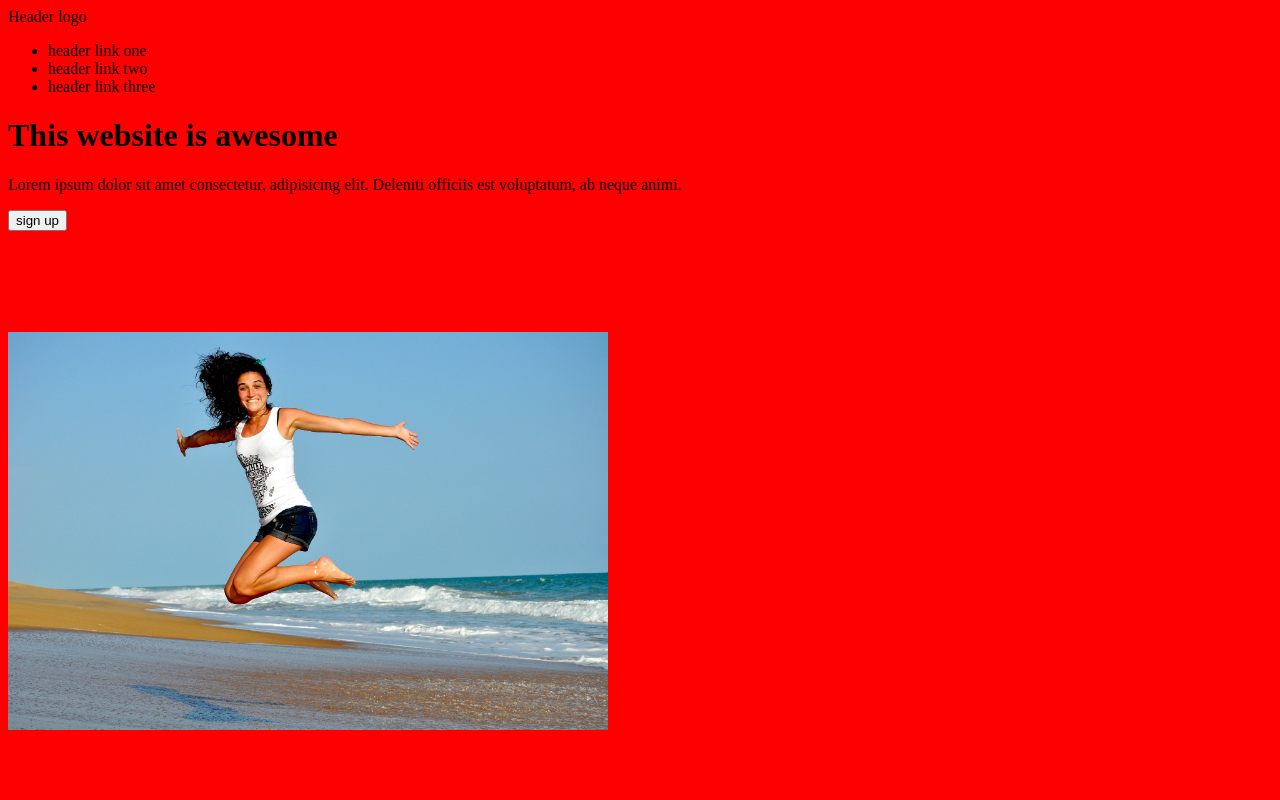
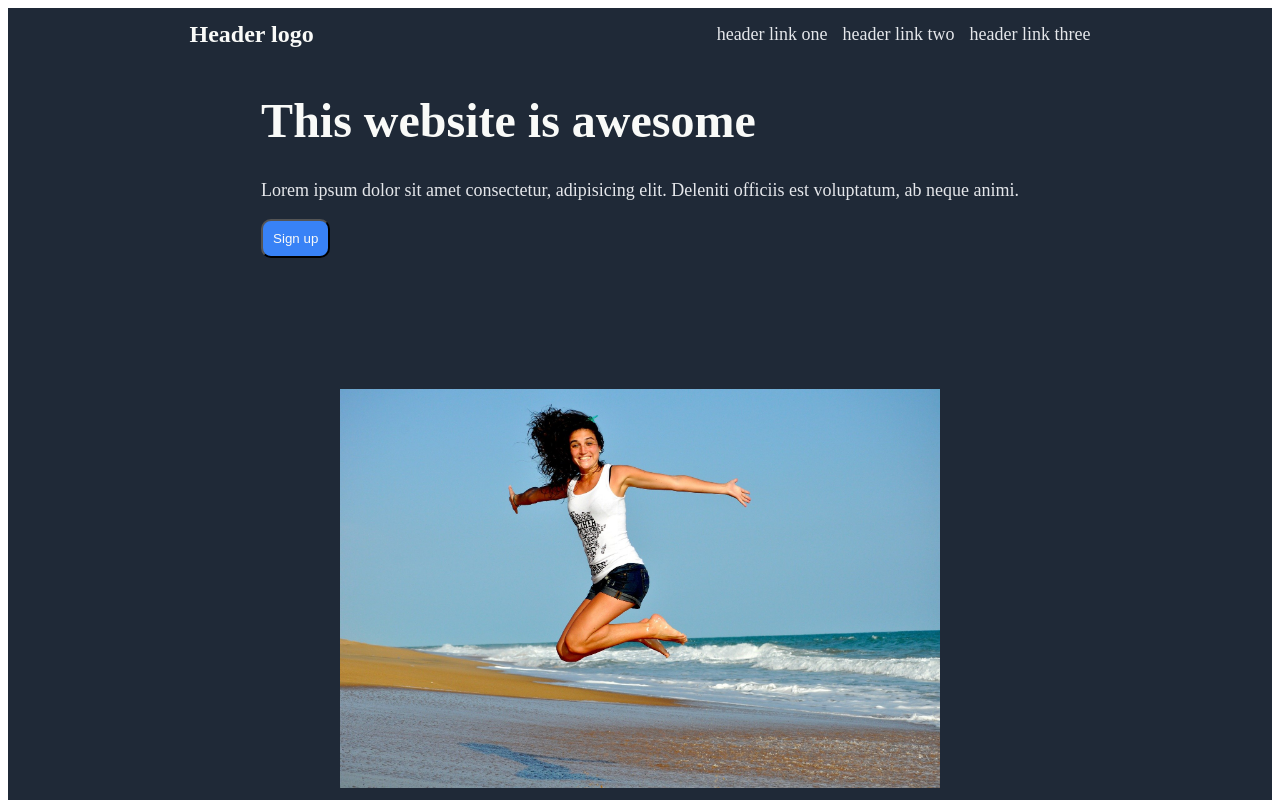
Before and after one commit to aldohu/projectlandingpageodin, a plain HTML site: page index.html in a window 1280 px wide. Shown: the top 800 px of the page. Drawn offline with Linux system fonts and the light colour scheme.

Commit message:
add style for header

```diff
--- a/css/style.css
+++ b/css/style.css
@@ -4,7 +4,7 @@
 }
 
 img {
-    width: 300px;
+    width: 250px;
     height: auto;
 }
 
@@ -14,12 +14,60 @@ img {
     object-fit: contain;
 }
 header {
-    background: 1F2937;
+    background: #1F2937;
 
 }
 .head {
-    background: 1F2937;
+    background-color: #1F2937;
 }
-body {
-    background: red;
+.logo {
+    color: #F9FAF8;
+    font-size: 24px;
+    font-weight: bold;
 }
+.head {
+    display: flex;
+    justify-content: space-around;
+
+    align-items: center;
+}
+
+ul {
+    display: flex;
+    justify-content: space-between;
+    gap: 15px;
+}
+ul li {
+    list-style-type: none;
+    font-size: 18px;
+    color: #E5E7EB;
+}
+.hero-main {
+    display: flex;
+    align-items: center;
+    justify-content: center;
+    flex-wrap: wrap;
+    gap: 30px;
+}
+h1 {
+    font-size: 48px;
+    font-weight: 900;
+    color: #F9FAF8;
+}
+
+.hero-main p {
+    font-size: 18px;
+    color: #E5E7EB;
+}
+.btn {
+    color: #F9FAF8;
+    background: #3882f6;
+    padding: 10px;
+   /* border: 2px solid #F9FAF8;*/
+    border-radius: 10px;
+}
+
+main h2 {
+    font-weight: 900;
+    color: 1F2937;
+}
--- a/index.html
+++ b/index.html
@@ -12,24 +12,25 @@
       <header>
         <div class="head">
           <div class="logo">Header logo</div>
-          <nav>
+
           <ul>
             <li>header link one</li>
             <li>header link two</li>
             <li>header link three</li>
           </ul>
-          </nav>
         </div>
+        <div class="hero-main">
           <div class="header-text">
             <h1>This website is awesome</h1>
             <p>
               Lorem ipsum dolor sit amet consectetur, adipisicing elit. Deleniti
               officiis est voluptatum, ab neque animi.
             </p>
-          <button>sign up</button>
+            <button class="btn">Sign up</button>
           </div>
           <div class="header-image">
             <img src="./img/woman-g8341e7508_1920.jpg" alt="" srcset="" />
+          </div>
         </div>
       </header>
       <main>
```
Lines whose indentation alone changed are shown as unchanged.
